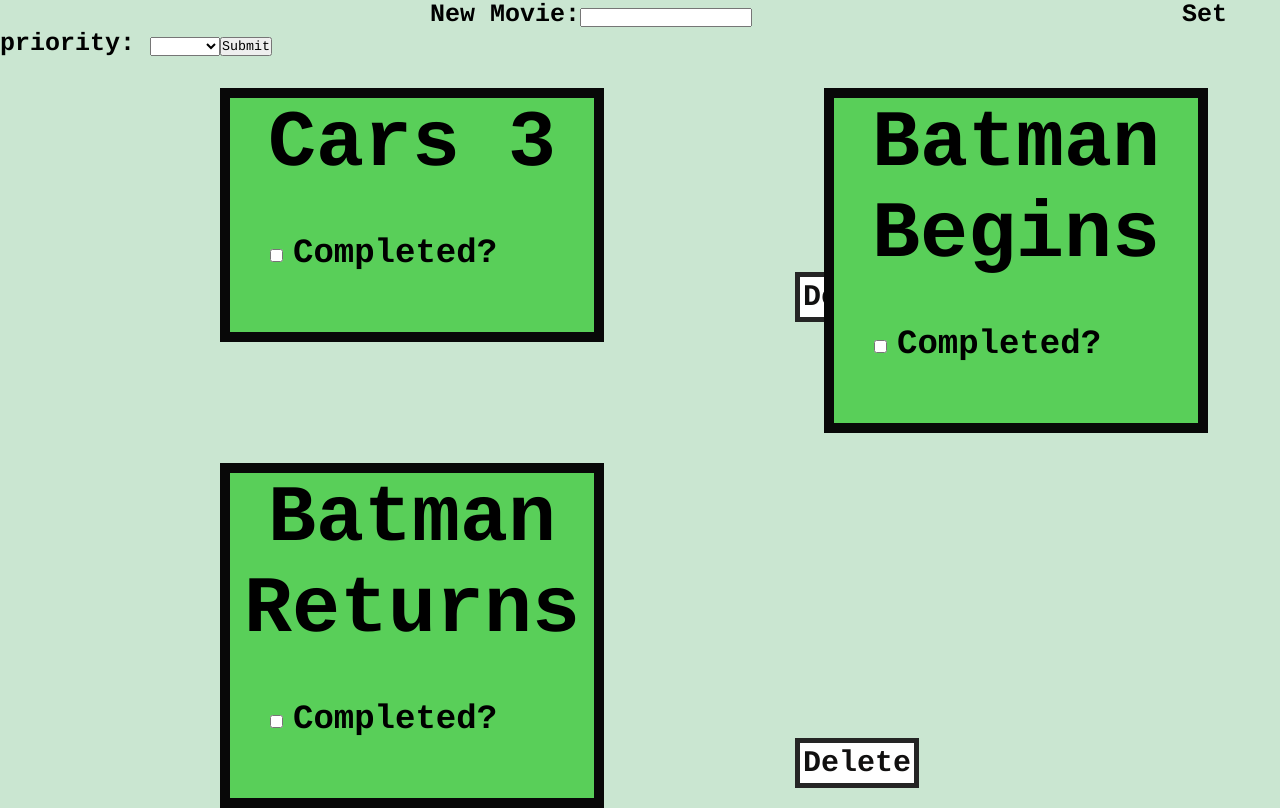
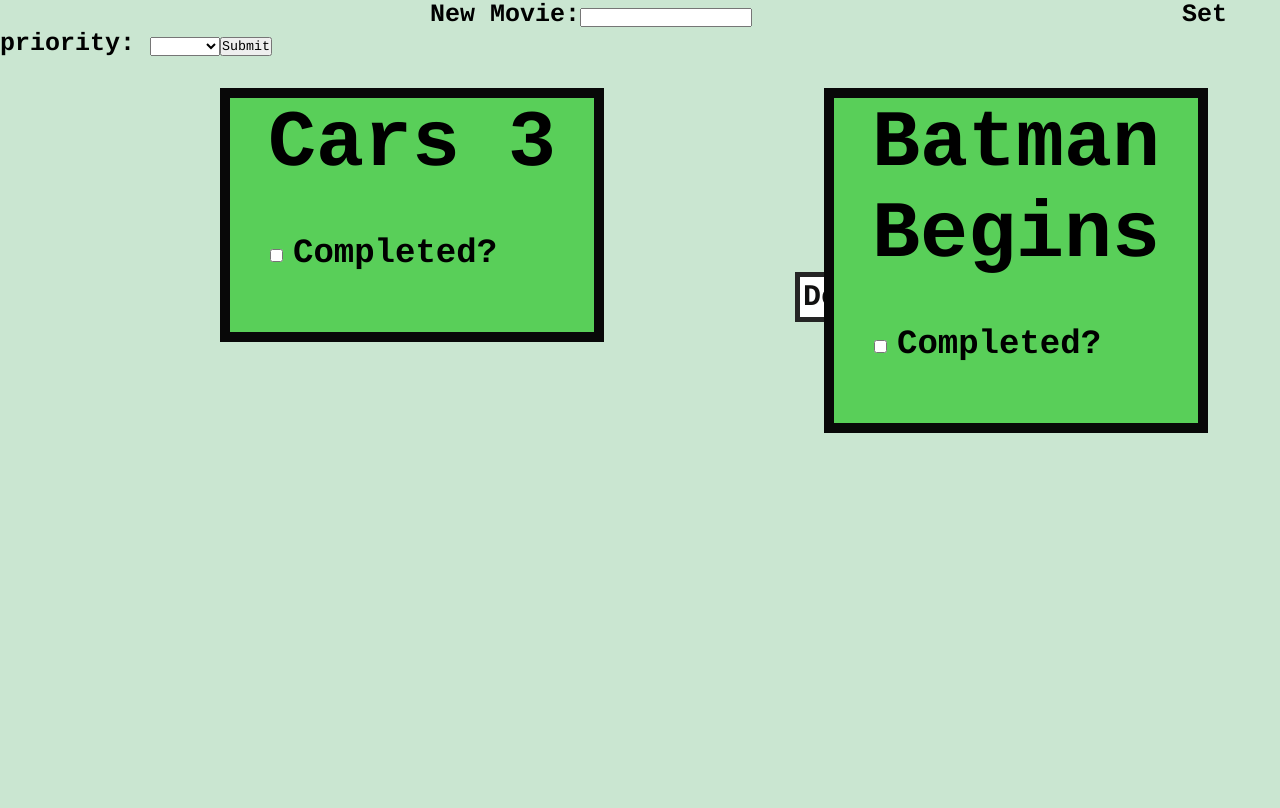
Before and after one commit to perreta/Phase2Project, a React (Create React App) app in the folder task-manager/: page /movies in a window 1280 px wide. Shown: the part 287-1095 px from the top of the page. After the commit the page ends 800 px from the top, so only its background shows below. Built offline with nearby package versions, Linux system fonts and the light colour scheme; data requests are answered from the project's data file.

Commit message:
movie details

```diff
--- a/task-manager/db.json
+++ b/task-manager/db.json
@@ -18,11 +18,6 @@
   ],
   "todos": [
     {
-      "id": 1,
-      "input": "Groceries",
-      "priority": "low"
-    },
-    {
       "id": 2,
       "input": "Laundry",
       "priority": "medium"
@@ -31,6 +26,11 @@
       "id": 3,
       "input": "Code",
       "priority": "high"
+    },
+    {
+      "input": "Groceries",
+      "priority": "low",
+      "id": 4
     }
   ],
   "misc": [],
@@ -44,11 +44,6 @@
       "title": "Batman Begins",
       "priority": "low",
       "id": 2
-    },
-    {
-      "title": "Batman Returns",
-      "priority": "low",
-      "id": 3
     }
   ]
 }
--- a/task-manager/src/Main.js
+++ b/task-manager/src/Main.js
@@ -21,7 +21,7 @@
 
     function handleSubmit(e) {
         e.preventDefault()
-        fetch(`http://www.omdbapi.com/?s=${input}KEYHERE`)
+        fetch(`http://www.omdbapi.com/?s=${input}&apikey=429ac81a`)
             .then(res => res.json())
             .then(json => setMoviesToRender(json.Search))
     }
--- a/task-manager/src/Movie.js
+++ b/task-manager/src/Movie.js
@@ -22,6 +22,7 @@
       <>
         <h1>
             {title}
+            <button onClick={() => console.log("hi")}>see details</button>
             <button onClick={handleClick}>add to watchlist</button>
         </h1>
     </>
--- a/task-manager/src/Watchlist.js
+++ b/task-manager/src/Watchlist.js
@@ -6,7 +6,7 @@
 
     function handleRemove(e) {
         console.log(e.target)
-        fetch(`http://localhost:8000/misc/${id}`, {
+        fetch(`http://localhost:8000/watchlist/${id}`, {
             method: 'DELETE',
         })
         .then(res => res.json())
```
